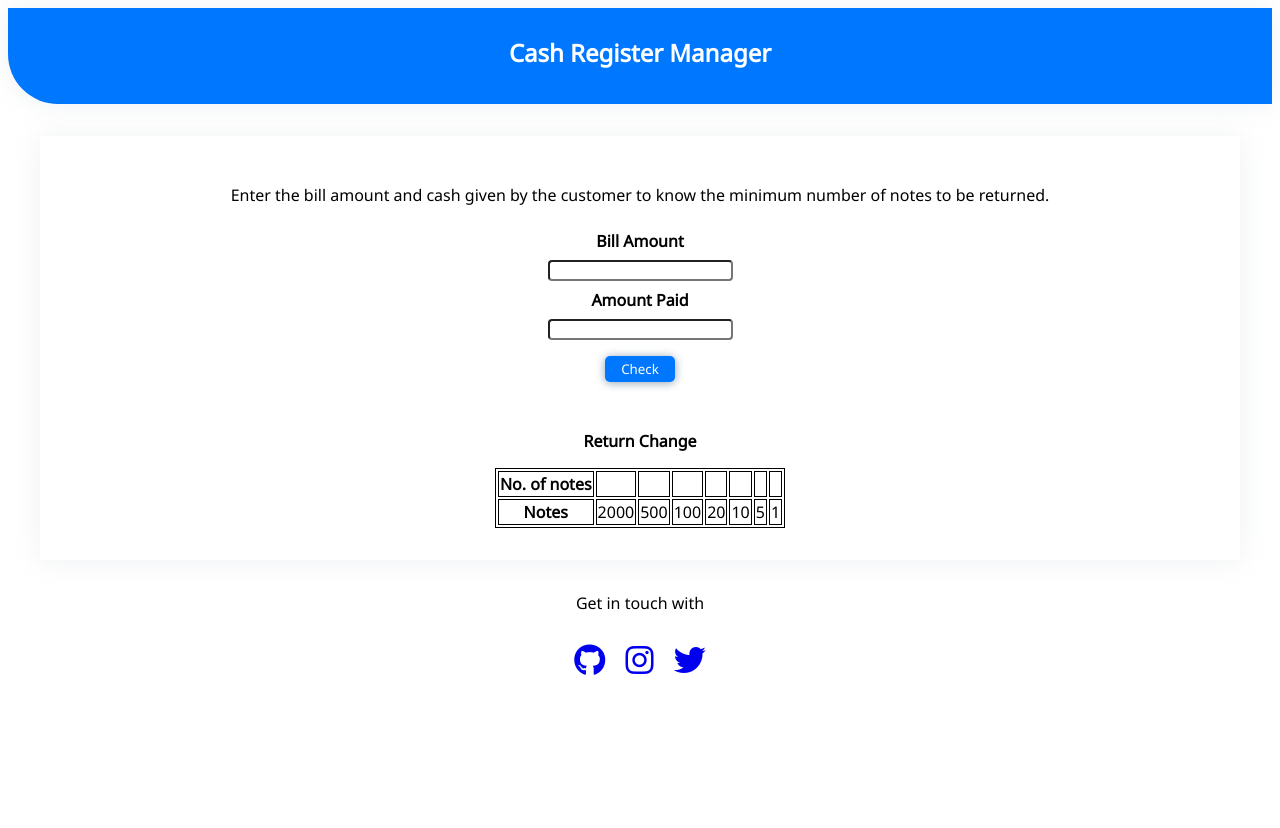
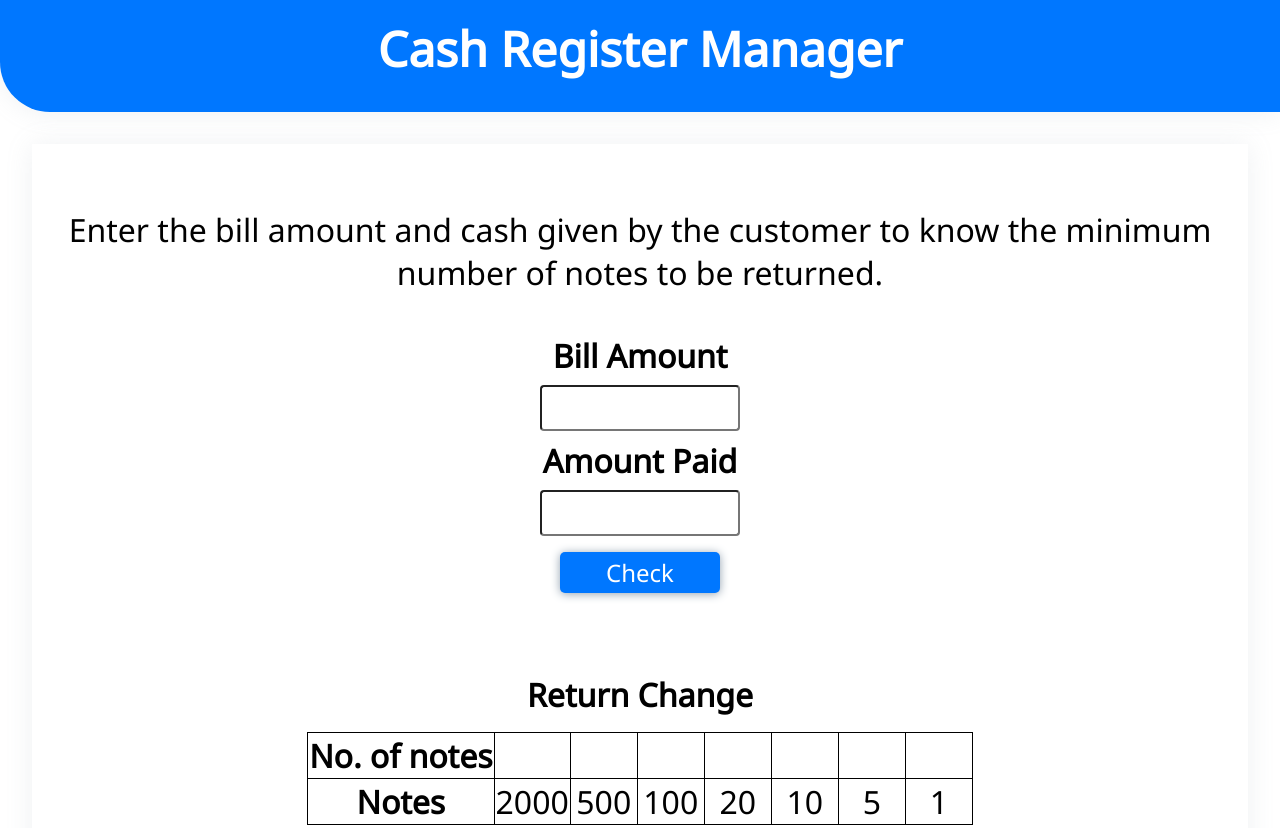
Before and after one commit to sharpMW/Mark10, a plain HTML site: page index.html in a window 1280 px wide. Shown: the top 828 px of the page. Before the commit the page ends 800 px from the top, so only its background shows below. Drawn offline with Linux system fonts and the light colour scheme.

Commit message:
final update

```diff
--- a/main.css
+++ b/main.css
@@ -5,12 +5,13 @@
 }
 body {
   font-family: 'Noto Sans', sans-serif;
-  font-size: 1rem;
+  font-size: 2rem;
+  margin: 0px;
 }
 .navigation {
   background-color: rgb(0, 119, 255);
   margin: 0;
-  padding: 0.5rem;
+  padding: 1rem;
   border-radius: 0px 0px 0px 50px;
   box-shadow: 0 1px 25px rgb(146 161 176 / 15%);
   height: 10vh;
@@ -18,6 +19,7 @@ body {
 
 h1 {
   color: white;
+  margin: 0;
 }
 .container {
     display: flex;
@@ -34,9 +36,15 @@ label {
 }
 input {
   border-radius: 4px;
+  height: 5vh;
+  width:15vw;
+  font-size: 1.5rem;
 }
 .check {
   color: white;
+  font-size: 1.5rem;
+  width: 20vh;
+  /*height: 5vh;*/
   background-color: rgb(0, 119, 255);
   padding: 0.25rem 1rem;
   margin: 1rem;
@@ -51,11 +59,14 @@ caption {
   font-weight: 800;
 }
 .change-table {
-  border: 1px solid black;
+  border-collapse: collapse;
 }
 td, th {
   border: 1px solid black;
   padding: 1px;
+}
+td {
+  width: 5vw;
 }
 .footer-list {
   list-style: none;
@@ -65,5 +76,5 @@ td, th {
 .footer-list li {
   display: inline-block;
   font-size: 2rem;
-  margin: 0.5rem;
+  margin: 1rem;
 }
```
Also changed, not shown: index.html (+2 -2 lines).
